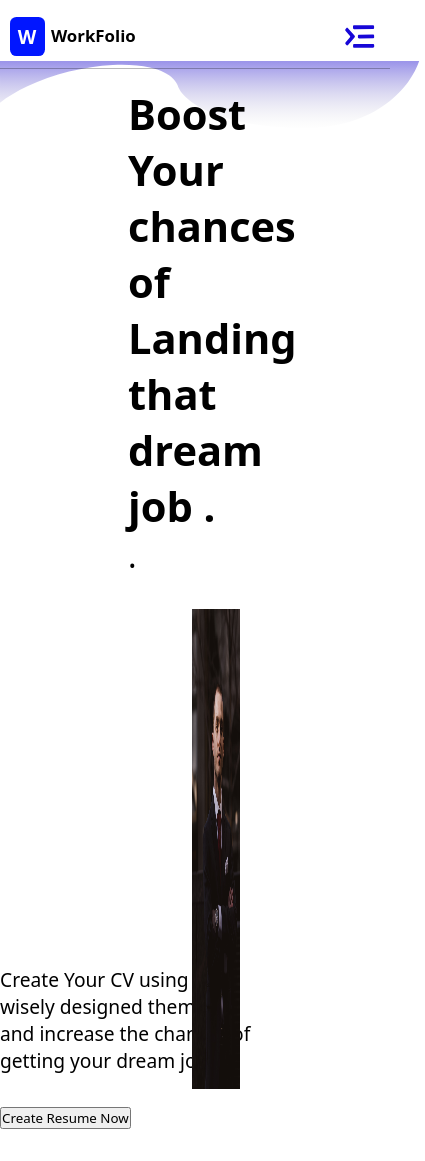
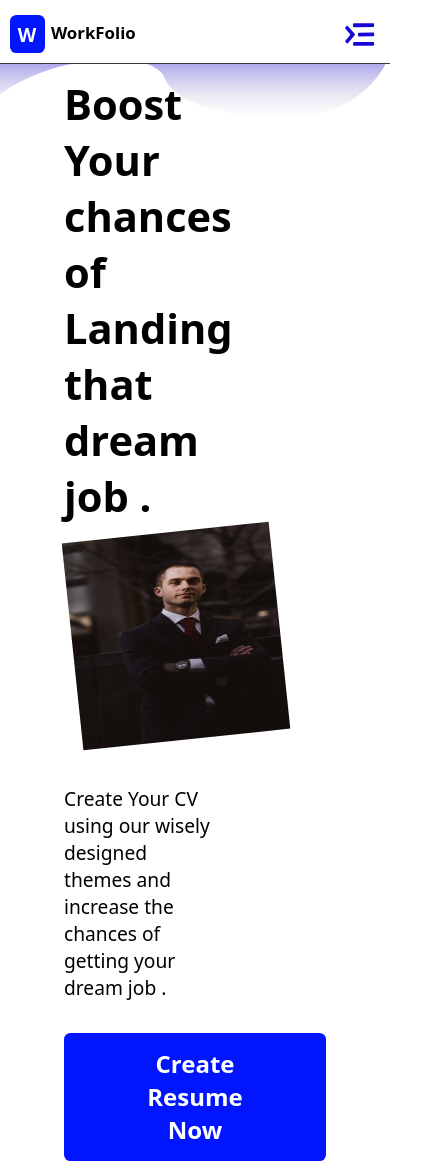
Before and after one commit to soumen974/WorkFolio, a React (Create React App) app: page / in a window 390 px wide. Shown: the whole page, 425 px wide, since content can reach past the window. Before the commit the page ends 1129 px from the top, so only its background shows below. Built offline with nearby package versions, Linux system fonts and the light colour scheme.

Commit message:
working on the section 1 and matching with  nav and responsiveness

```diff
--- a/src/Components/Section01.css
+++ b/src/Components/Section01.css
@@ -3,27 +3,28 @@
     /* height: 100vh; */
     /* position: static; */
     /* z-index: 2; */
-
-    position: absolute;
-
+    position:relative;
     z-index: -1;
+    /* background-color: black; */
+  width: 100%;
 }
 
 
 .UpperVectorHead svg{
     margin-top: -0.681rem;
-    width:99%;
+    width:100%;
     /* height:36.3vh; */
 
 }
 .landing_page_content{
+    /* background-color: black; */
     margin-top: -3rem;
     display: flex;
     flex-wrap: wrap;
     width: 100%;
-    padding: 0rem 8rem ;
-    justify-content: space-evenly;
-    gap: 12rem;
+    padding: 0rem 4rem ;
+    /* justify-content: space-evenly; */
+    /* gap: 0.1rem; */
 }
 .left_landing_content{
      font-size: 2rem;
@@ -49,13 +50,29 @@
 
 }
 .right_landing_content{
-    width: 5%;
+    /* width: 5%; */
+}
+.Down_things{
+    padding: 0rem 4rem ;
+
+}
+.Down_things button{
+    padding: 0.85rem 3.2rem ;
+    background-color: #0116ff;
+    border-radius: 0.4rem;
+    border: 1px solid transparent;
+    color: white;
+    font-size: 1.5rem;
+    font-weight:600;
+    word-spacing: 0.371rem;
 
 }
 .right_landing_content  img{
-    height: 10rem;
-    width: 1rem;
-    transform: scale(3);
+    height: 14rem;
+    width: 14rem;
+    /* transform: scale(3); */
+    transform: rotate(-5.99deg);
+    border: 0.55rem solid white;
 }
 
 
--- a/src/Components/Section01.jsx
+++ b/src/Components/Section01.jsx
@@ -18,11 +18,12 @@ export default function Section01() {
                         </defs>
                         </svg>
         </div>
+
         <div className="landing_page_content">
 
                 <div className="left_landing_content">
                     <h2>Boost Your chances of Landing that dream job .</h2>
-                    .
+
                 </div>
 
                 <div className="right_landing_content">
--- a/src/Components/navBar.css
+++ b/src/Components/navBar.css
@@ -267,8 +267,11 @@
    @media (max-width:820px) {
 
     nav{
-      padding: 0.56rem 0.6rem ;
-
+      padding: 0.4rem 0.6rem ;
+      border-bottom: 1px  solid rgba(0, 0, 0, 0.776);
+      background-color: #fff;
+      position:sticky;
+      top: 0;
     }
 
     .sec-1{
```
